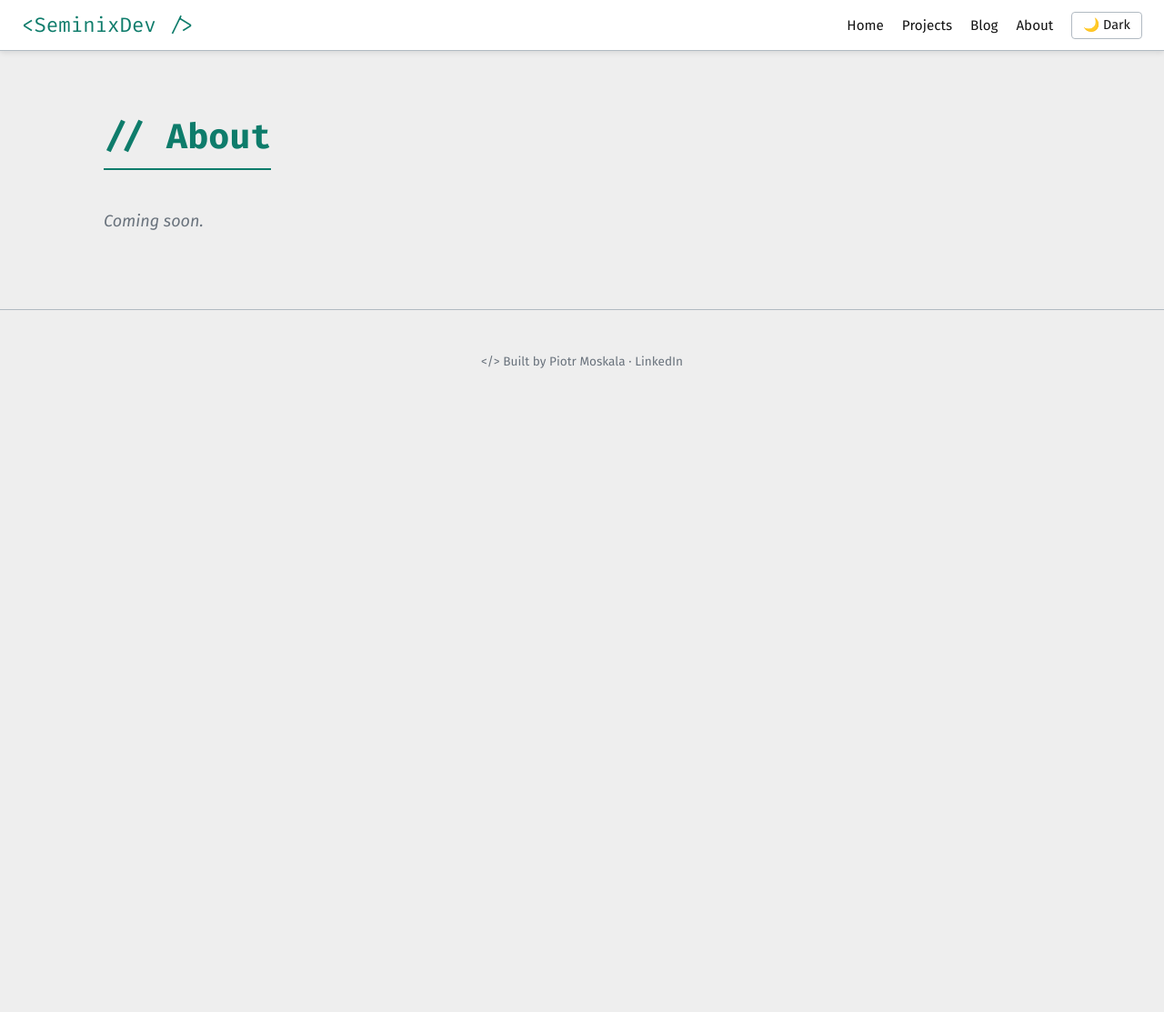
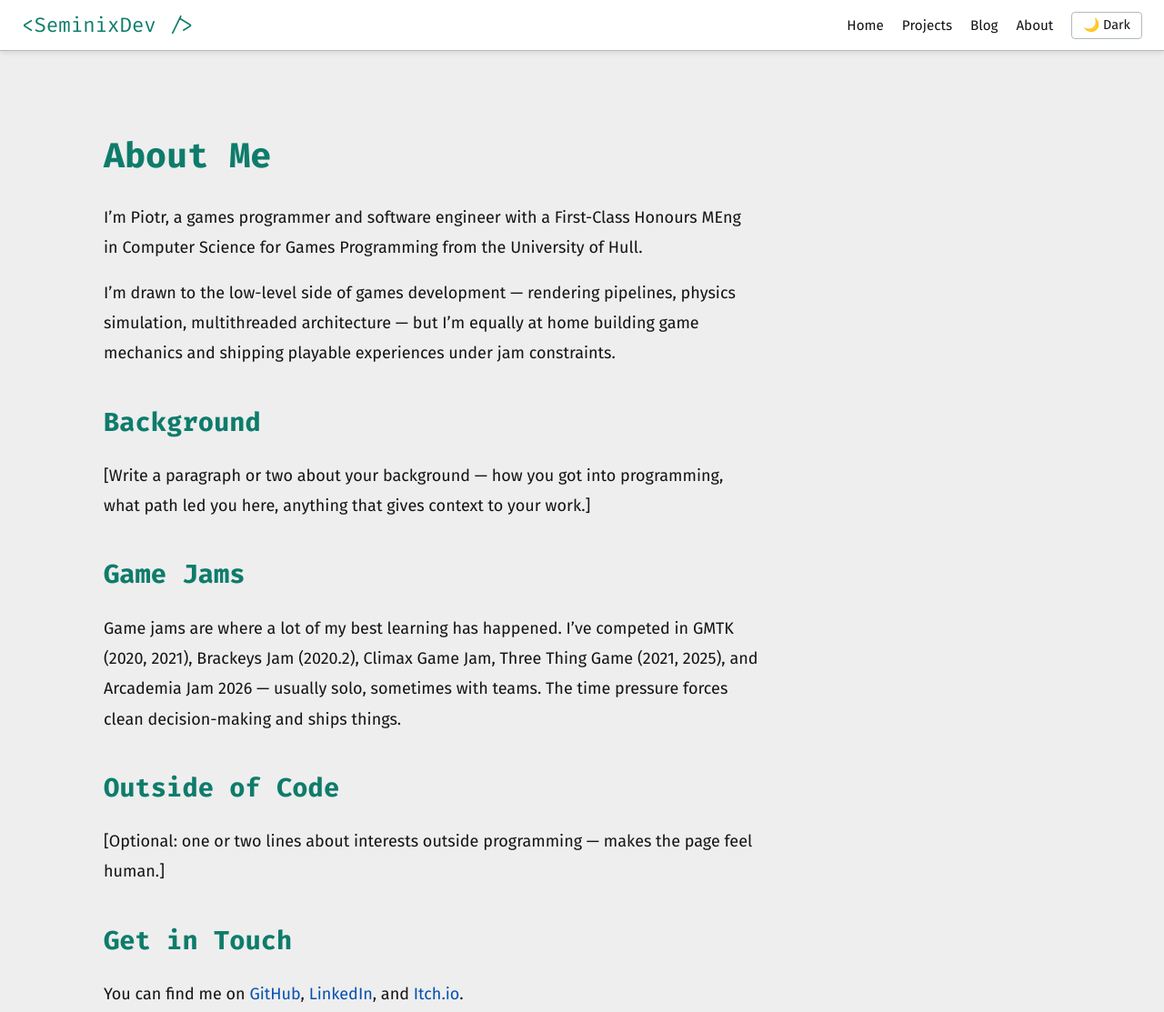
Before and after one commit to SeminixDev/seminixdev.github.io, an Astro site: page /about in a window 1280 px wide. Shown: the top 1113 px of the page at 91% size. Before the commit the page ends 800 px from the top, so only its background shows below. Built offline with nearby package versions, Linux system fonts and the light colour scheme; Astro itself is replaced by a stand-in of ours.

Commit message:
Made About page use markdown

```diff
--- a/src/content.config.ts
+++ b/src/content.config.ts
@@ -31,4 +31,9 @@ const posts = defineCollection({
   }),
 });
 
-export const collections = { projects, posts };
+const about = defineCollection({
+  loader: glob({ pattern: 'about.md', base: './src/content' }),
+  schema: z.object({}),
+});
+
+export const collections = { projects, posts, about };
--- /dev/null
+++ b/src/content/about.md
@@ -0,0 +1,23 @@
+---
+---
+# About Me
+
+I'm Piotr, a games programmer and software engineer with a First-Class Honours MEng in Computer Science for Games Programming from the University of Hull.
+
+I'm drawn to the low-level side of games development — rendering pipelines, physics simulation, multithreaded architecture — but I'm equally at home building game mechanics and shipping playable experiences under jam constraints.
+
+## Background
+
+[Write a paragraph or two about your background — how you got into programming, what path led you here, anything that gives context to your work.]
+
+## Game Jams
+
+Game jams are where a lot of my best learning has happened. I've competed in GMTK (2020, 2021), Brackeys Jam (2020.2), Climax Game Jam, Three Thing Game (2021, 2025), and Arcademia Jam 2026 — usually solo, sometimes with teams. The time pressure forces clean decision-making and ships things.
+
+## Outside of Code
+
+[Optional: one or two lines about interests outside programming — makes the page feel human.]
+
+## Get in Touch
+
+You can find me on [GitHub](https://github.com/SeminixDev), [LinkedIn](https://www.linkedin.com/in/moskala-piotr/), and [Itch.io](https://seminix.itch.io/).
--- a/src/pages/about.astro
+++ b/src/pages/about.astro
@@ -1,13 +1,18 @@
 ---
+import { getCollection, render } from 'astro:content';
 import BaseLayout from '../layouts/BaseLayout.astro';
+
+const [entry] = await getCollection('about');
+const { Content } = await render(entry);
 ---
 
 <BaseLayout
   title="About"
-  description="About Piotr Moskala"
+  description="About Piotr Moskala — games programmer and software engineer."
 >
-  <section class="container" style="padding: 4rem 1.5rem;">
-    <h1 class="section-title">// About</h1>
-    <p class="no-projects">Coming soon.</p>
+  <section class="container">
+    <div class="prose" style="padding: 3rem 0 4rem;">
+      <Content />
+    </div>
   </section>
 </BaseLayout>
```
